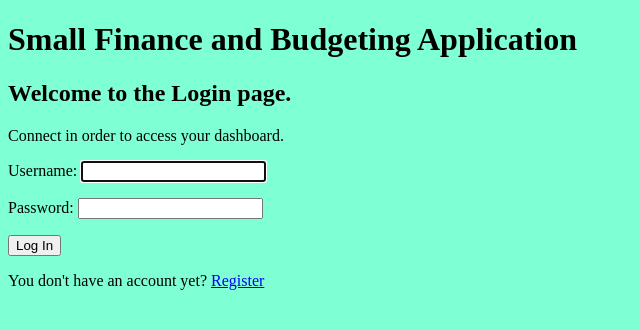
After one commit to Akbeeh/small-finance-budgeting-app, a Django app: page /login/ in a window 1280 px wide. The commit adds this page. Shown: the top 329 px of the page, without its empty margins (0-640 px from the left). Run offline with Django 4.2, Linux system fonts and the light colour scheme.

Commit message:
Registration and authentification added. TODOs: Have to see the transactions DB, improve front end (html with css boostrap ?), implement a dashboard, depending on the user, the information will be different, later add of PySpark to treat the data....

```diff
--- a/backend/finance_app/urls.py
+++ b/backend/finance_app/urls.py
@@ -4,8 +4,10 @@ from . import views
 from .views import HomePageView
 
 urlpatterns = [
-    # path("", views.index, name="index"),
     path("", HomePageView.as_view(), name="home"),
+    path("login/", views.LoginPageView.as_view(), name="login"),
+    path("logout/", views.logout_view, name="logout"),
+    path("register/", views.RegisterPageView.as_view(), name="register"),
     path("transactions/", views.transactions, name="transactions"),
     path("transactions/add/", views.add_transaction, name="add_transaction"),
 ]
--- a/backend/finance_app/views.py
+++ b/backend/finance_app/views.py
@@ -1,24 +1,78 @@
-from django.http import HttpResponse
+from django.contrib import messages
+from django.contrib.auth import authenticate, login, logout
+from django.contrib.auth.decorators import login_required
+from django.contrib.auth.forms import AuthenticationForm
+from django.contrib.auth.models import User
 from django.shortcuts import redirect, render
+from django.utils.decorators import method_decorator
 from django.views.generic import TemplateView
 
-from .forms import TransactionForm
+from .forms import RegisterForm, TransactionForm
 from .models import Transaction
 
 
-def index(request):
-    return HttpResponse("Hello, world. You're at the Finance App index.")
-
-
+@method_decorator(login_required, name="dispatch")
 class HomePageView(TemplateView):
     template_name = "pages/home.html"
 
 
+class RegisterPageView(TemplateView):
+    template_name = "pages/register.html"
+
+    def get(self, request, *args, **kwargs):
+        form = RegisterForm()
+        return render(request, "pages/register.html", {"register_form": form})
+
+    def post(self, request, *args, **kwargs):
+        form = RegisterForm(request.POST)
+        if form.is_valid():
+            user = form.save()
+            if user:
+                messages.success(request, "Account created successfully")
+                return redirect("login")
+        messages.error(request, "Account creation failed")
+        return redirect("register")
+
+
+class LoginPageView(TemplateView):
+    template_name = "pages/login.html"
+
+    def get(self, request, *args, **kwargs):
+        form = AuthenticationForm()
+        return render(request, "pages/login.html", {"login_form": form})
+
+    def post(self, request, *args, **kwargs):
+        form = AuthenticationForm(request, data=request.POST)
+        if form.is_valid():
+            username = request.POST["username"]
+            password = request.POST["password"]
+            user = authenticate(request, username=username, password=password)
+            if user:
+                login(request, user)
+                messages.info(request, f"Logged in successfully as {username}")
+                return redirect("home")
+        messages.error(request, "Invalid username or password")
+        return redirect("login")
+
+
+def logout_view(request):
+    logout(request)
+    return redirect("login")
+
+
+@login_required
+def dashboard(request):
+    transactions = Transaction.objects.all()
+    return render(request, "pages/home.html", {"transactions": transactions})
+
+
+@login_required
 def transactions(request):
     transactions = Transaction.objects.all()
     return render(request, "pages/transactions.html", {"transactions": transactions})
 
 
+@login_required
 def add_transaction(request):
     if request.method == "POST":
         form = TransactionForm(request.POST)
--- /dev/null
+++ b/backend/static/style.css
@@ -0,0 +1,3 @@
+body {
+	background-color: aquamarine;
+}
--- a/backend/templates/base.html
+++ b/backend/templates/base.html
@@ -1,12 +1,16 @@
 <!DOCTYPE html>
+{% load static %}
 <html lang="en">
 	<head>
 		<meta charset="UTF-8" />
 		<meta name="viewport" content="width=device-width, initial-scale=1.0" />
+		<link href="{% static 'style.css' %}" rel="stylesheet" type="text/css" />
 		<title>Small Finance and Budgeting Application</title>
 	</head>
 	<body>
+		<main>
 			<h1>Small Finance and Budgeting Application</h1>
 			{% block content %}{% endblock %}
+		</main>
 	</body>
 </html>
--- /dev/null
+++ b/backend/templates/pages/login.html
@@ -0,0 +1,11 @@
+{% extends "base.html" %} {% load static %} {% block content %}
+<h2>Welcome to the Login page.</h2>
+<p>Connect in order to access your dashboard.</p>
+<form action="{% url 'login' %}" method="post">
+	{% csrf_token %} {{ login_form.as_p }}
+	<button type="submit" class="btn btn-primary">Log In</button>
+</form>
+<p>
+	You don't have an account yet? <a href="{% url 'register' %}">Register</a>
+</p>
+{% endblock content %}
```
Also changed, not shown: backend/finance_app/forms.py (+8 -0 lines), backend/finance_project/settings.py (+14 -0 lines), backend/templates/pages/home.html (+5 -2 lines), backend/templates/pages/register.html (added, +9 -0 lines), README.md, backend/finance_app/migrations/0001_initial.py (deleted), backend/finance_app/migrations/__init__.py (deleted), 1 other file. Lines whose indentation alone changed are shown as unchanged.
